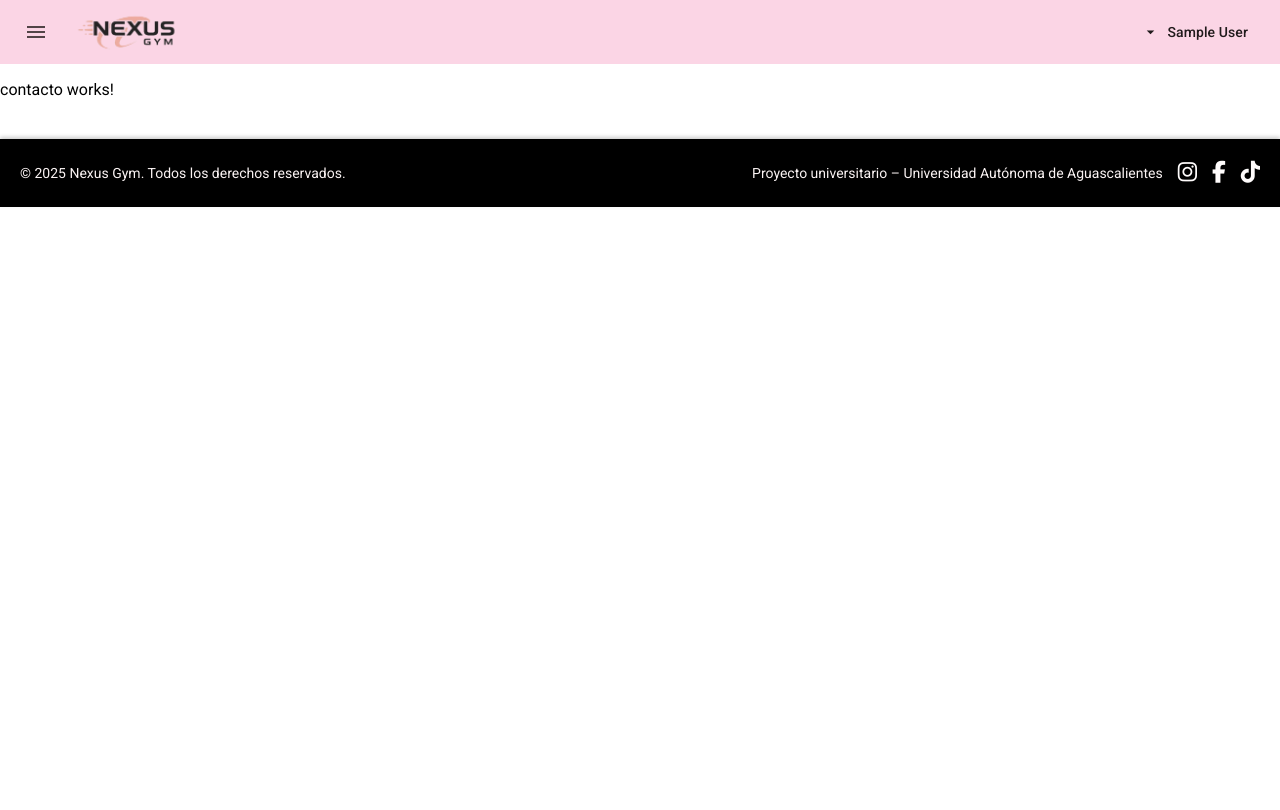
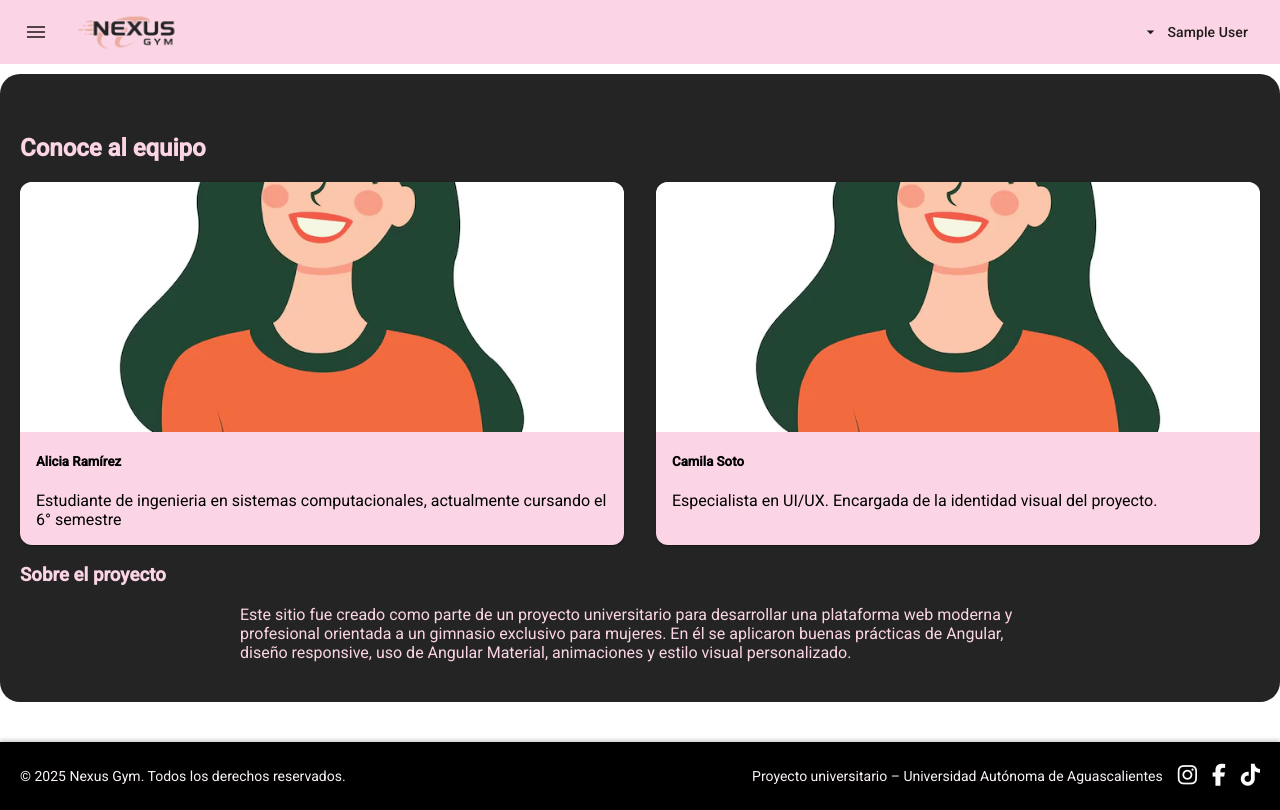
Before and after one commit to JazLaguna/NexusGym, an Angular app in the folder prueba/: page /contacto in a window 1280 px wide. Built offline with nearby package versions, Linux system fonts and the light colour scheme; sample sign-in values are in the browser's storage.

Commit message:
diseño de la seccion de contacto

```diff
--- a/prueba/src/app/components/contacto/contacto.component.html
+++ b/prueba/src/app/components/contacto/contacto.component.html
@@ -1 +1,49 @@
-<p>contacto works!</p>
+<section
+  class="container my-5 text-center animate__animated animate__fadeInUpBig"
+  [ngStyle]="{ 'background-color': '#252424', 'padding': '40px 20px', 'border-radius': '20px', 'margin-top': '10px' }"
+>
+  <h2 class="mb-5" style="color: #fbd5e5;">Conoce al equipo</h2>
+
+  <div
+    class="entrenadoras-grid"
+    [ngStyle]="{ 'display': 'grid', 'grid-template-columns': 'repeat(auto-fit, minmax(300px, 1fr))', 'gap': '2rem', 'justify-content': 'center' }"
+  >
+    <!-- Tarjeta 1 -->
+    <mat-card
+      [ngStyle]="{ 'background-color': '#fbd5e5', 'color': 'black' }"
+      class="shadow-lg rounded-4 animate__animated"
+      (mouseenter)="hover1=true"
+      (mouseleave)="hover1=false"
+      [ngClass]="{ 'animate__pulse': hover1 }"
+    >
+      <img mat-card-image src="assets/img/foto.avif" alt="Integrante 1" style="height: 250px; object-fit: cover;" class="rounded-top-4">
+      <mat-card-content>
+        <h5 class="mt-3 mb-1 fw-bold animate__animated animate__fadeInLeft">Alicia Ramírez</h5>
+        <p class="text-dark mb-3">Estudiante de ingenieria en sistemas computacionales, actualmente cursando el 6° semestre</p>
+      </mat-card-content>
+    </mat-card>
+
+    <!-- Tarjeta 2 -->
+    <mat-card
+      [ngStyle]="{ 'background-color': '#fbd5e5', 'color': 'black' }"
+      class="shadow-lg rounded-4 animate__animated"
+      (mouseenter)="hover2=true"
+      (mouseleave)="hover2=false"
+      [ngClass]="{ 'animate__pulse': hover2 }"
+    >
+      <img mat-card-image src="assets/img/foto.avif" alt="Integrante 2" style="height: 250px; object-fit: cover;" class="rounded-top-4">
+      <mat-card-content>
+        <h5 class="mt-3 mb-1 fw-bold animate__animated animate__fadeInRight">Camila Soto</h5>
+        <p class="text-dark mb-3">Especialista en UI/UX. Encargada de la identidad visual del proyecto.</p>
+      </mat-card-content>
+    </mat-card>
+  </div>
+
+  <!-- Descripción del Proyecto -->
+  <div class="mt-5 px-3">
+    <h3 class="mb-3" style="color: #fbd5e5;">Sobre el proyecto</h3>
+    <p class="animate__animated animate__fadeInUp" style="color: #fbd5e5; max-width: 800px; margin: 0 auto;">
+      Este sitio fue creado como parte de un proyecto universitario para desarrollar una plataforma web moderna y profesional orientada a un gimnasio exclusivo para mujeres. En él se aplicaron buenas prácticas de Angular, diseño responsive, uso de Angular Material, animaciones y estilo visual personalizado.
+    </p>
+  </div>
+</section>
--- a/prueba/src/app/components/contacto/contacto.component.ts
+++ b/prueba/src/app/components/contacto/contacto.component.ts
@@ -1,11 +1,16 @@
+import { CommonModule, NgStyle } from '@angular/common';
 import { Component } from '@angular/core';
+import { MatCard, MatCardModule } from '@angular/material/card';
 
 @Component({
   selector: 'app-contacto',
-  imports: [],
+  standalone: true,
+  imports: [MatCardModule, CommonModule, NgStyle],
   templateUrl: './contacto.component.html',
   styleUrl: './contacto.component.css'
 })
 export class ContactoComponent {
+  hover1 = false;
+  hover2 = false;
 
 }
--- a/prueba/src/app/components/inicio/inicio.component.html
+++ b/prueba/src/app/components/inicio/inicio.component.html
@@ -24,6 +24,12 @@
       </mat-card>
     }
   </div>
+  <!--Mensaje si no hay resultados-->
+  @if (entrenadorasFiltradas().length === 0) {
+    <div class="text-center mt-5 animate__animated animate__fadeIn">
+      <p style="color: #f7076b; font-size: 1.3rem; text-align: center;">No se encontró ninguna entrenadora con ese nombre.</p>
+    </div>
+  }
 </div>
 
 
--- a/prueba/src/app/components/login/login.component.html
+++ b/prueba/src/app/components/login/login.component.html
@@ -18,7 +18,6 @@
     </mat-form-field>
 
 
-    <!-- Edad -->
     <!-- Edad -->
     <mat-form-field appearance="fill">
       <mat-label>Edad</mat-label>
--- a/prueba/src/app/guards/auth.guard.ts
+++ b/prueba/src/app/guards/auth.guard.ts
@@ -12,4 +12,5 @@ export const authGuard: CanActivateFn = (route, state) => {
     router.navigate(['/login']); // redirige a login si no está autenticado
     return false;
   }
+  /*Protege las rutas solo deja entrar al inicio si el usuario esta logeado */
 };
```
Also changed, not shown: prueba/src/assets/img/foto.avif (added).
